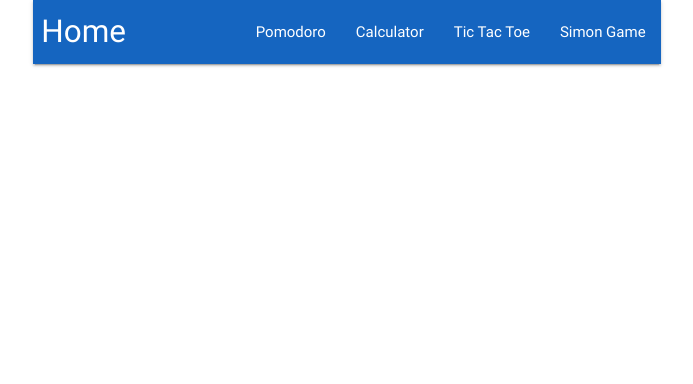
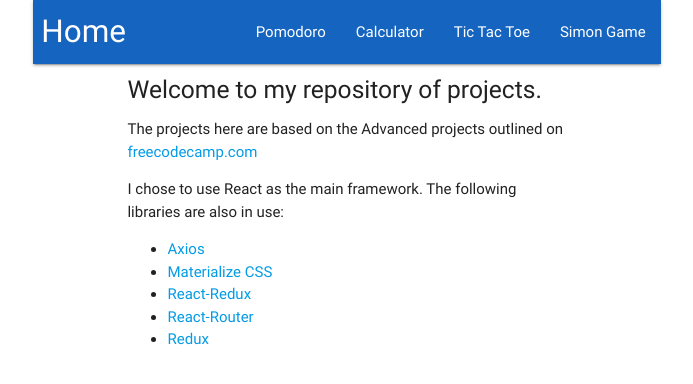
Before and after one commit to ajdeleon/freecodecamp-advanced-front-end-projects, a React (Create React App) app: page / in a window 1280 px wide. Shown: the top 384 px of the page, without its empty margins (293-986 px from the left). Built offline with nearby package versions, Linux system fonts and the light colour scheme.

Commit message:
add home page content to default route

```diff
--- a/src/components/App.js
+++ b/src/components/App.js
@@ -2,6 +2,7 @@ import './App.css'
 import React, { Component } from 'react'
 import { BrowserRouter, Route } from 'react-router-dom'
 
+import Home from './home/Home'
 import Header from './Header'
 import Pomodoro from './pomodoro/Pomodoro'
 import TicTacToe from './tictactoe/TicTacToe'
@@ -15,6 +16,7 @@ class App extends Component {
       <BrowserRouter>
         <div className="container">
         <Header />
+        <Route exact path="/" component={Home} />
         <Route exact path="/pomodoro" component={Pomodoro} />
         <Route exact path="/calculator" component={Calculator} />
         <Route exact path="/tictactoe" component={TicTacToe} />
--- /dev/null
+++ b/src/components/home/Home.js
@@ -0,0 +1,28 @@
+import React from 'react'
+
+const Home = () => {
+  const libraries = [
+    {name: 'Axios', url: 'https://github.com/axios/axios'},
+    {name: 'Materialize CSS', url: 'https://github.com/Dogfalo/materialize'},
+    {name: 'React-Redux', url: 'https://github.com/reactjs/react-redux'},
+    {name: 'React-Router', url: 'https://github.com/ReactTraining/react-router'},
+    {name: 'Redux', url: 'https://github.com/reactjs/redux'}
+  ]
+
+  const libraryList = libraries.map(({ name, url }) => {
+    return <li key={name}><a href={url}>{name}</a></li>
+  })
+
+  return(
+    <div className="container">
+      <h5>Welcome to my repository of projects.</h5>
+      <p>The projects here are based on the Advanced projects outlined on <a href="https://www.freecodecamp.com">freecodecamp.com</a></p>
+      <p>I chose to use React as the main framework. The following libraries are also in use:</p>
+      <ul className="browser-default">
+        {libraryList}
+      </ul>
+    </div>
+  )
+}
+
+export default Home
--- a/src/components/pomodoro/Pomodoro.css
+++ b/src/components/pomodoro/Pomodoro.css
@@ -1,6 +1,7 @@
-.main {
+.main-pomodoro {
   border: 2px solid;
   margin-top: 2em;
+  font-size: 1.2em
 }
 
 .controls {
@@ -8,5 +9,5 @@
 }
 
 div {
-  font-size: 1.2em;
+  /* font-size: 1.2em; */
 }
--- a/src/components/pomodoro/Pomodoro.js
+++ b/src/components/pomodoro/Pomodoro.js
@@ -4,17 +4,17 @@ import './Pomodoro.css'
 class Pomodoro extends Component {
   render() {
     return(
-      <div className="container main">
+      <div className="container main-pomodoro">
         <div className="row controls">
           <div className="col s6 center">
-            <a class="btn-floating btn-small waves-effect waves-light red"><i class="material-icons">remove</i></a>
+            <a className="btn-floating btn-small waves-effect waves-light red"><i className="material-icons">remove</i></a>
             5
-            <a class="btn-floating btn-small waves-effect waves-light red"><i class="material-icons">add</i></a>
+            <a className="btn-floating btn-small waves-effect waves-light red"><i className="material-icons">add</i></a>
           </div>
           <div className="col s6 center">
-          <a class="btn-floating btn-small waves-effect waves-light red"><i class="material-icons">remove</i></a>
+          <a className="btn-floating btn-small waves-effect waves-light red"><i className="material-icons">remove</i></a>
             25
-            <a class="btn-floating btn-small waves-effect waves-light red"><i class="material-icons">add</i></a>
+            <a className="btn-floating btn-small waves-effect waves-light red"><i className="material-icons">add</i></a>
           </div>
         </div>
         <div className="row">
```
